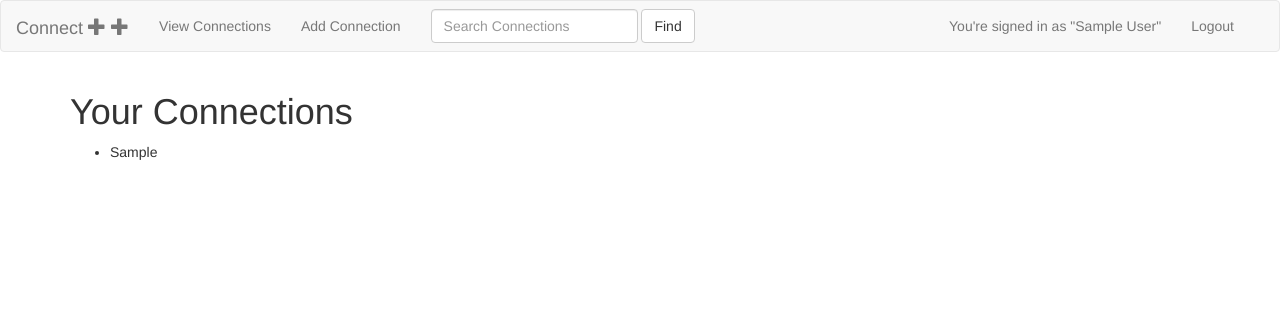
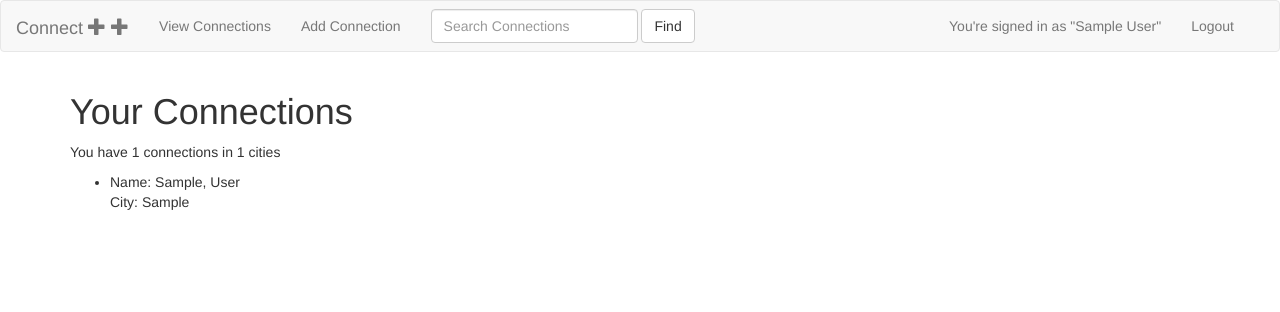
Before and after one commit to franziskagoltz/connect-, a Flask app: page /view-connections in a window 1280 px wide. Shown: the top 312 px of the page. Run offline with Flask 2, Linux system fonts and the light colour scheme; the visitor is signed in with stand-in values (Sample User, id 1); tables that the repository leaves empty hold one stand-in row (values such as "Sample post"); some libraries are stand-ins or nearby versions.

Commit message:
added count of connections and cities to html

```diff
--- a/templates/view_connections.html
+++ b/templates/view_connections.html
@@ -4,10 +4,14 @@
 
 <h1>Your Connections</h1>
 
+<p>You have {{ connections|length }} connections in {{ cities|length }} cities </p>
+
 <ul>
     {% for connection in connections %}
         <li>
-            {{ connection.first_name }}
+            Name: {{ connection.first_name }}, {{ connection.last_name }}
+            <br>
+            City: {{ connection.city }}
         </li>
     {% endfor %}
 </ul>
```
